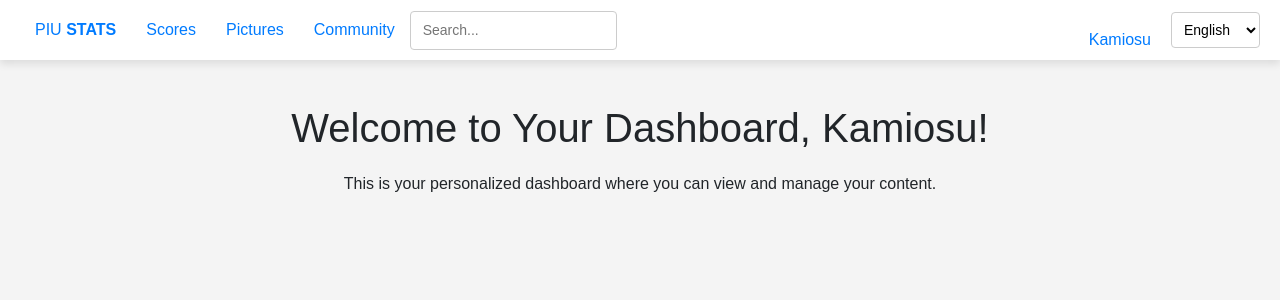
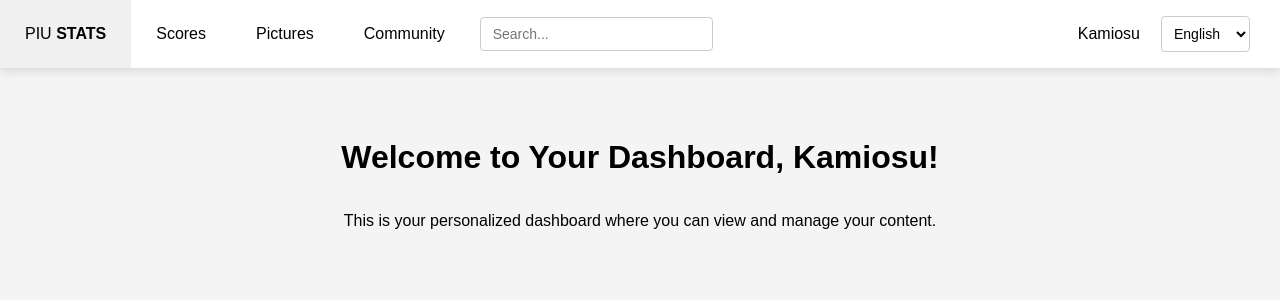
Before and after one commit to S3LRAHC/ScoreWebApp, a Flask app: page /dashboard in a window 1280 px wide. Shown: the top 300 px of the page. Run offline with Flask 3, Linux system fonts and the light colour scheme; a user stored in the database is signed in; some libraries are stand-ins or nearby versions.

Commit message:
cleaned up UI, cleaned up CSS, buttons now follow respective class rules

```diff
--- a/app/static/auth.css
+++ b/app/static/auth.css
@@ -5,6 +5,7 @@ body {
     margin: 0;
     font-family: Arial, sans-serif;
 }
+
 
 .container {
     width: 100%;
@@ -57,10 +58,10 @@ h2 {
     color: #009FE2;
 }
 
-button {
+.btn {
     display: block;
     width: 100%;
-    margin: 20px 0 0;
+    margin: 20px 0 15px;
     padding: 10px 20px;
     color: white;
     border: none;
--- a/app/static/scores_table.css
+++ b/app/static/scores_table.css
@@ -14,7 +14,6 @@ nav {
 
 body {
     font-family: Arial, sans-serif;
-    line-height: 1.6;
     margin: 0;
     background-color: #f4f4f4;
 }
@@ -45,6 +44,7 @@ tr:hover {
 .container {
     max-width: 1200px;
     margin: 0 auto;
+    line-height: 1.6;
 }
 .pagination {
     display: flex;
--- a/app/static/styles.css
+++ b/app/static/styles.css
@@ -11,6 +11,11 @@ body {
     overflow: hidden;
     background-color: #f4f4f4;
 }
+
+a {
+    color: #000;
+    text-decoration: none;
+  }
 
 .container {
     width: 100%;
@@ -106,7 +111,7 @@ input[type="number"] {
     flex: 1;
 }
 
-button {
+.btn {
     display: block;
     width: 100%;
     margin: 20px 0 0;
--- a/app/templates/_navigation.html
+++ b/app/templates/_navigation.html
@@ -1,3 +1,6 @@
+<head>
+  <link rel="stylesheet" href="https://cdnjs.cloudflare.com/ajax/libs/font-awesome/6.0.0-beta3/css/all.min.css">
+
   <style>
     /* navigation.css */
     #navbar {
@@ -9,13 +12,22 @@
       position: sticky;
     }
 
+    a {
+      color: #000;
+      text-decoration: none;
+    }
+    a:hover {
+      color: #000;
+      text-decoration: none;
+    }
+
     .wrapper {
       display: flex;
       justify-content: space-between;
       align-items: center;
       flex-flow: row nowrap;
-    height: 60px;
-    padding: 10px 20px;
+      height: auto;
+      margin-bottom: 30px;
     }
 
     #menu {
@@ -26,11 +38,16 @@
       align-items: center;
     }
 
+
     .handle-wrapper {
-    margin: 0;
-    padding: 0 15px;
+      padding: 25px 25px;
+
       flex: 0 0 auto;
       position: relative;
+    }
+
+    .handle-wrapper:hover {
+      background-color: #f0f0f0;
     }
 
     #search {
@@ -38,6 +55,7 @@
       display: flex;
       align-items: center;
       justify-content: flex-start;
+      padding-left: 10px;
     }
 
     #search input[type="text"] {
@@ -48,11 +66,23 @@
       font-size: 14px;
     }
 
+
     #user-menu {
-    flex: 0 0 auto;
       display: flex;
       align-items: center;
       position: relative;
+      padding: 0 15px 0 15px;
+    }
+
+
+    .user-menu-wrapper {
+      position: relative;
+      display: inline-block;
+      height: 100%;
+    }
+
+    .user-menu-button:hover {
+      background-color: #f0f0f0;
     }
 
     .user-menu-button {
@@ -75,31 +105,41 @@
       right: 0;
       background-color: #fff;
       box-shadow: 0px 4px 8px rgba(0, 0, 0, 0.1);
-    border-radius: 4px;
+      border-radius: 10px 3px 10px 10px;
       overflow: hidden;
       z-index: 1000;
+      min-width: 150px;
     }
 
     .user-menu-dropdown a {
-    display: block;
-    padding: 10px 20px;
+      display: flex;
+      align-items: center;
+      padding: 10px 15px;
       text-decoration: none;
       color: #333;
       font-size: 14px;
+      white-space: nowrap;
     }
 
     .user-menu-dropdown a:hover {
       background-color: #f0f0f0;
     }
 
-  .user-menu-button:hover .user-menu-dropdown {
+    .user-menu-wrapper:hover .user-menu-dropdown {
       display: block;
+    }
+
+
+    .tiny-icon-before {
+      margin-right: 10px;
+
     }
 
     #lang {
       flex: 0 0 auto;
       display: flex;
       align-items: center;
+      padding-right: 30px;
     }
 
     #lang select {
@@ -110,29 +150,29 @@
       font-size: 14px;
       cursor: pointer;
     }
+
   </style>
+</head>
 <nav id="navbar">
   <div class="wrapper">
     <div id="menu">
       <div id="menu-mobile"></div>
       <div id="home-mobile"></div>
-      <div class="handle-wrapper desktop home">
-        <a href="{{ url_for('pages.home') }}" title="Home">
+      <a class="handle-wrapper desktop home" href="{{ url_for('pages.home') }}" title="Home">
         <span class="site-name">
           PIU
           <strong>STATS</strong>
         </span>
       </a>
-      </div>
-      <div class="handle-wrapper desktop tbx-menu">
-        <a href="{{ url_for('scores.scores') }}">Scores</a>
-      </div>
-      <div class="handle-wrapper desktop tbx-menu">
-        <a href="#">Pictures</a>
-      </div>
-      <div class="handle-wrapper desktop tbx-menu">
-        <a href="#">Community</a>
-      </div>
+      <a class="handle-wrapper desktop tbx-menu" href="{{ url_for('scores.scores') }}">
+        Scores
+      </a>
+      <a class="handle-wrapper desktop tbx-menu" href="#">
+        Pictures
+      </a>
+      <a class="handle-wrapper desktop tbx-menu" href="#">
+        Community
+      </a>
     </div>
 
     <!-- Search Bar -->
@@ -144,28 +184,35 @@
 
     <!-- User Menu -->
     <div id="user-menu">
+      {% if current_user.is_authenticated %}
+      <div class="user-menu-wrapper">
         <button class="user-menu-button">
-        {% if current_user.is_authenticated %}
-        <li><a href="{{ url_for('auth.dashboard') }}">{{ current_user.username }}</a></li>
+          <a href="{{ url_for('auth.dashboard') }}"> <span>{{ current_user.username }}</span></a>
+        </button>
         <div class="user-menu-dropdown">
-          <li><a href="{{ url_for('auth.logout') }}">Logout</a></li>
+          <a href="{{ url_for('auth.logout') }}"><span class="fas fa-sign-out-alt tiny-icon-before"></span> Logout</a>
+        </div>
       </div>
       {% else %}
-        <span style="color:black ;">User</span>
+      <div class="user-menu-wrapper">
+        <button class="user-menu-button">
+          <span style="color: #000;">User</span>
+        </button>
         <div class="user-menu-dropdown">
-          <a href="{{ url_for('auth.signin') }}">Sign In</a>
-          <a href="{{ url_for('auth.signup') }}">Sign Up</a>
+          <a href="{{ url_for('auth.signin') }}"><span class="fas fa-sign-in-alt tiny-icon-before"
+              style="padding-left: 3px;"></span> Sign in</a>
+          <a href="{{ url_for('auth.signup') }}"><span class="fas fa-user-plus tiny-icon-before"></span> Sign up</a>
+        </div>
       </div>
       {% endif %}
-      </button>
     </div>
+
 
     <!-- Language Selection -->
     <div id="lang">
       <select name="language" id="language">
         <option value="en">English</option>
         <option value="es">Español</option>
-        <!-- Add more languages as needed -->
       </select>
     </div>
   </div>
--- a/app/templates/pages/dashboard.html
+++ b/app/templates/pages/dashboard.html
@@ -1,17 +1,18 @@
 <!DOCTYPE html>
 <html lang="en">
+
 <head>
     <meta charset="UTF-8">
     <meta name="viewport" content="width=device-width, initial-scale=1.0">
     <title>Dashboard</title>
     <!-- Bootstrap CSS -->
-    <link href="https://stackpath.bootstrapcdn.com/bootstrap/4.5.2/css/bootstrap.min.css" rel="stylesheet">
     <link rel="stylesheet" href="{{ url_for('static', filename='styles.css') }}">
 </head>
-<header>
-    {% include("_navigation.html") %}
-</header>
+
 <body>
+    <header>
+        {% include("_navigation.html") %}
+    </header>
 
     <!-- Main Content -->
     <div class="container mt-4">
@@ -19,9 +20,6 @@
         <p>This is your personalized dashboard where you can view and manage your content.</p>
     </div>
 
-    <!-- Bootstrap JS, Popper.js, and jQuery -->
-    <script src="https://code.jquery.com/jquery-3.5.1.slim.min.js"></script>
-    <script src="https://cdn.jsdelivr.net/npm/@popperjs/core@2.0.6/dist/umd/popper.min.js"></script>
-    <script src="https://stackpath.bootstrapcdn.com/bootstrap/4.5.2/js/bootstrap.min.js"></script>
 </body>
+
 </html>
--- a/app/templates/pages/home.html
+++ b/app/templates/pages/home.html
@@ -46,8 +46,8 @@
                     <input type="number" id="max_combo" name="max_combo" required min="0">
                 </div>
                 <div class="button-group">
-                    <button type="button" class="open-button" onclick="openForm()" id="submitButton">Submit</button>
-                    <button type="submit" id="calculateButton">Calculate</button>
+                    <button type="button" class="btn open-button" onclick="openForm()" id="submitButton">Submit</button>
+                    <button type="submit" class="btn" id="calculateButton">Calculate</button>
                 </div>
             </form>
             <div class="form-popup" id="myForm">
```
Lines whose indentation alone changed are shown as unchanged.
